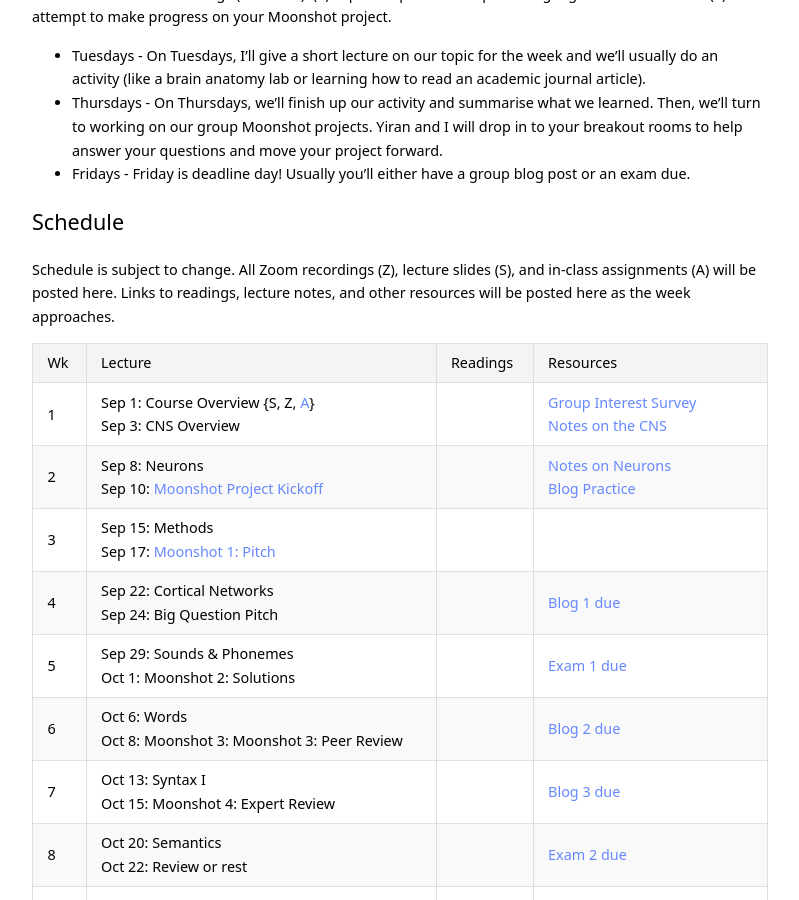
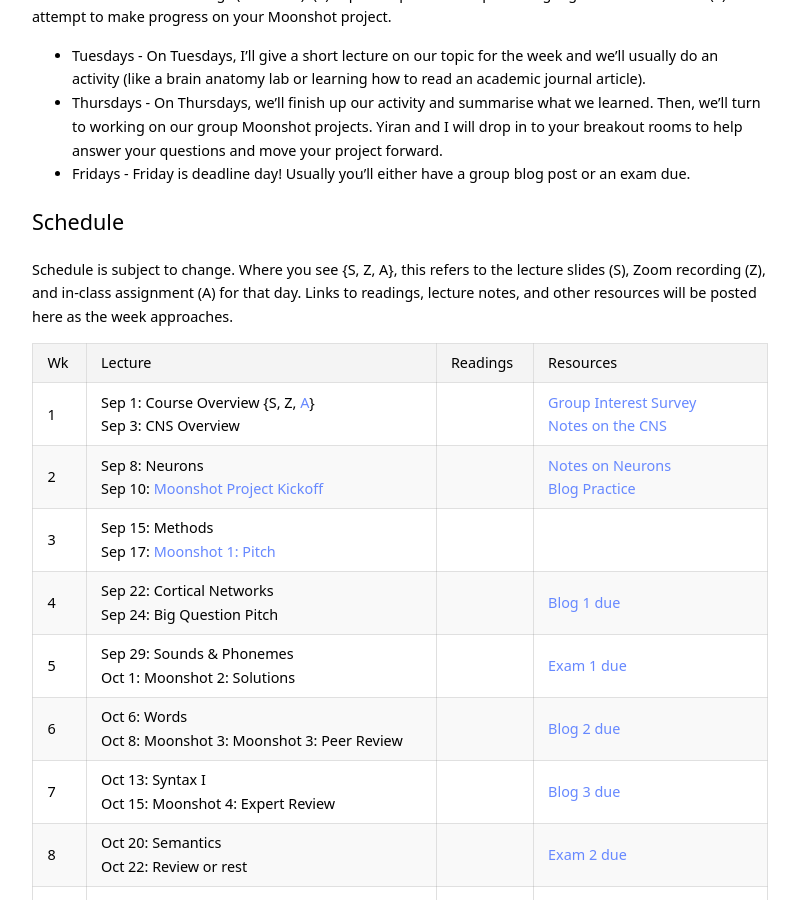
Before and after one commit to kschuler/ling104, a Jekyll site: the page built from index.md, in a window 1280 px wide and 900 px high, scrolled down 1957 px. Shown: the whole window, without its empty margins (240-1039 px from the left). Built offline with Jekyll 4.4.1, drawn with Linux system fonts in a browser that asks for light colours.

Commit message:
Update index.md

```diff
--- a/index.md
+++ b/index.md
@@ -55,7 +55,7 @@ Each week we'll do two things (on Zoom): (1) explore a particular topic in langu
 
 
 ## Schedule
-Schedule is subject to change. All Zoom recordings (Z), lecture slides (S), and in-class assignments (A) will be posted here.  Links to readings, lecture notes, and other resources will be posted here as the week approaches.
+Schedule is subject to change. Where you see {S, Z, A}, this refers to the lecture slides (S), Zoom recording (Z), and in-class assignment (A) for that day.  Links to readings, lecture notes, and other resources will be posted here as the week approaches.
 
 Wk  | Lecture | Readings | Resources
   --- | --- | --- | ---
```
